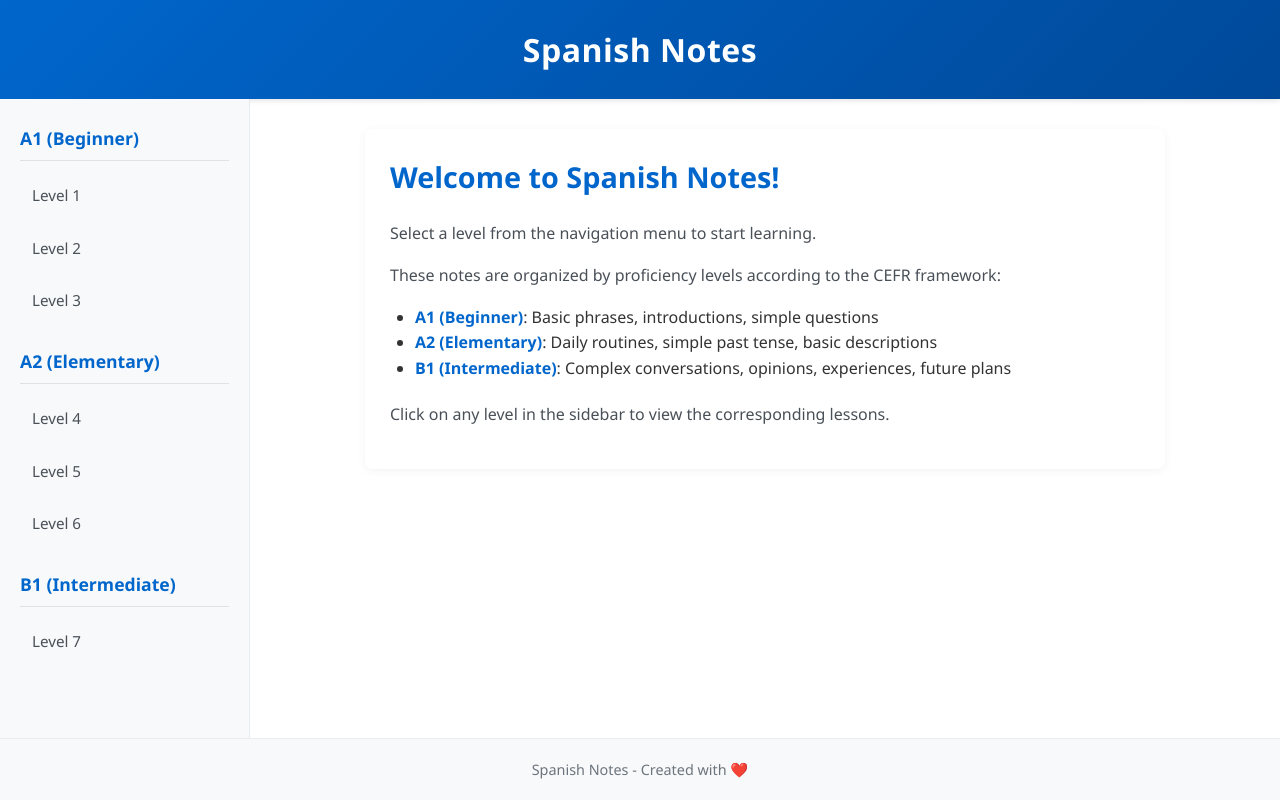
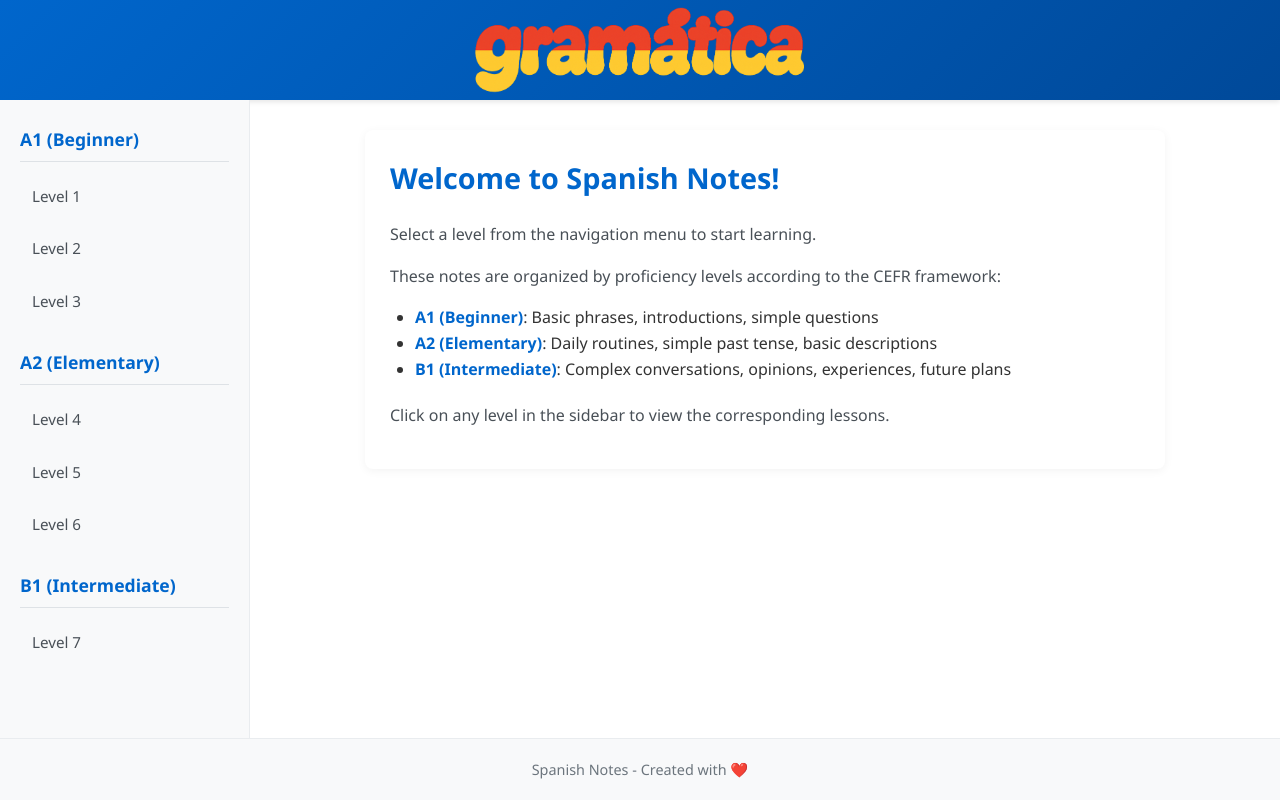
Before and after one commit to stevieg3/spanish_summaries, a plain HTML site: page index.html in a window 1280 px wide. Drawn offline with Linux system fonts and the light colour scheme.

Commit message:
Replace header title with logo image and update CSS for header layout, including flexbox adjustments and logo styling.

```diff
--- a/css/styles.css
+++ b/css/styles.css
@@ -26,8 +26,11 @@ body {
 header {
     background: linear-gradient(135deg, #0066cc, #004999);
     color: white;
-    padding: 1.5rem 2rem;
-    text-align: center;
+    padding: 0 2rem;
+    height: 6.25rem;
+    display: flex;
+    align-items: stretch;
+    justify-content: center;
     box-shadow: 0 2px 5px rgba(0, 0, 0, 0.1);
 }
 
@@ -37,6 +40,14 @@ header h1 {
     padding: 0;
     font-weight: 600;
     letter-spacing: 0.5px;
+}
+
+/* Logo in header */
+header .logo {
+    display: block;
+    height: 100%;
+    width: auto;
+    margin: 0;
 }
 
 /* Content Layout */
--- a/index.html
+++ b/index.html
@@ -9,7 +9,7 @@
 <body>
     <div class="container">
         <header>
-            <h1>Spanish Notes</h1>
+            <img src="images/logo.png" alt="Spanish Notes Logo" class="logo">
         </header>
 
         <div class="content-wrapper">
```
Also changed, not shown: images/logo.png (added).
